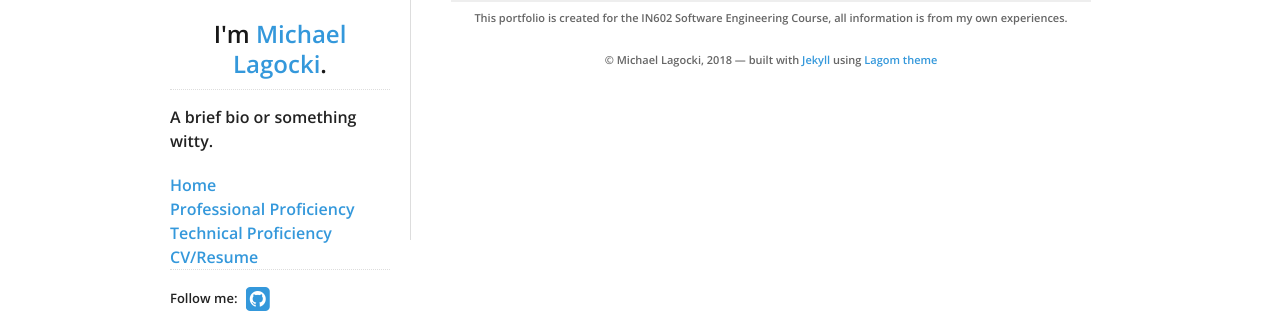
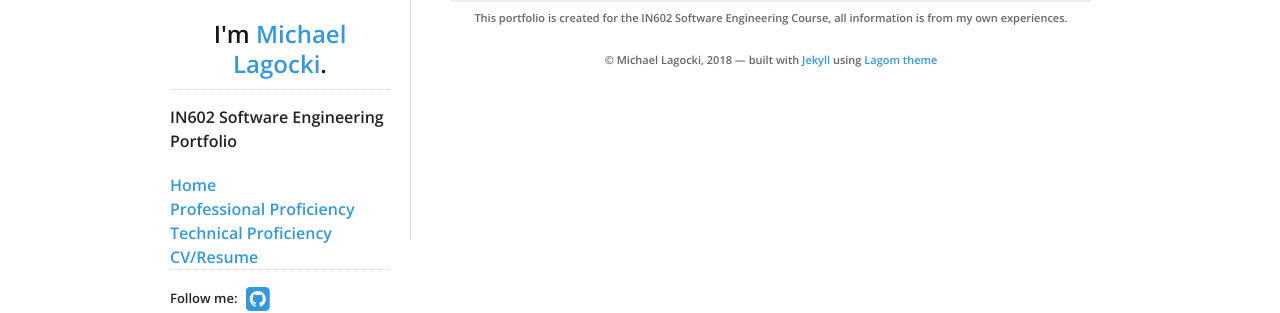
Before and after one commit to kammorne/lagoma1, a Jekyll site: the page built from index.html, in a window 1280 px wide. Shown: the part 192-505 px from the top of the page. Built offline with Jekyll 4.4.1, drawn with Linux system fonts in a browser that asks for light colours.

Commit message:
Update sidebar.html

```diff
--- a/_includes/sidebar.html
+++ b/_includes/sidebar.html
@@ -9,7 +9,7 @@
   </a>
   <h2>I'm <a href="/">{{ site.data.theme.name }}</a>.</h2>
   <div id="bio">
-    <p>A brief bio or something witty.</p>
+    <p>IN602 Software Engineering Portfolio</p>
     <a href="/lagoma1/" class="btn">Home</a><br>
       <a href="/lagoma1/professional" class="btn">Professional Proficiency</a><br>
       <a href="/lagoma1/technical" class="btn">Technical Proficiency</a><br>
```
